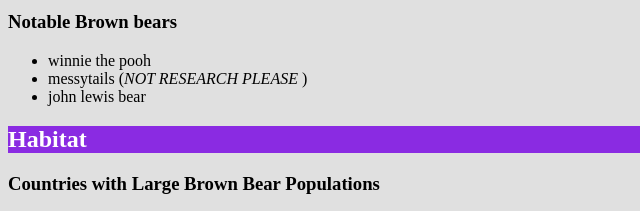
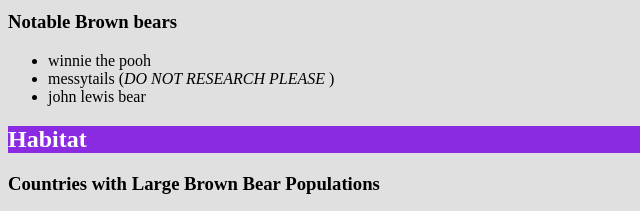
Before and after one commit to fishy-sticks/fishy-sticks.github.io, a plain HTML site: page bears.html in a window 1280 px wide. Shown: the part 498-709 px from the top of the page, 0-640 px from the left. Drawn offline with Linux system fonts and the light colour scheme.

Commit message:
Update bears.html

```diff
--- a/bears.html
+++ b/bears.html
@@ -42,7 +42,7 @@
       <h3>Notable Brown bears</h3>
   <ul>
     <li>winnie the pooh</li>
-    <li>messytails (<em>NOT RESEARCH PLEASE</em> )</li>
+    <li>messytails (<em>DO NOT RESEARCH PLEASE</em> )</li>
     <li>john lewis bear</li>
   </ul>
     </div>
```
